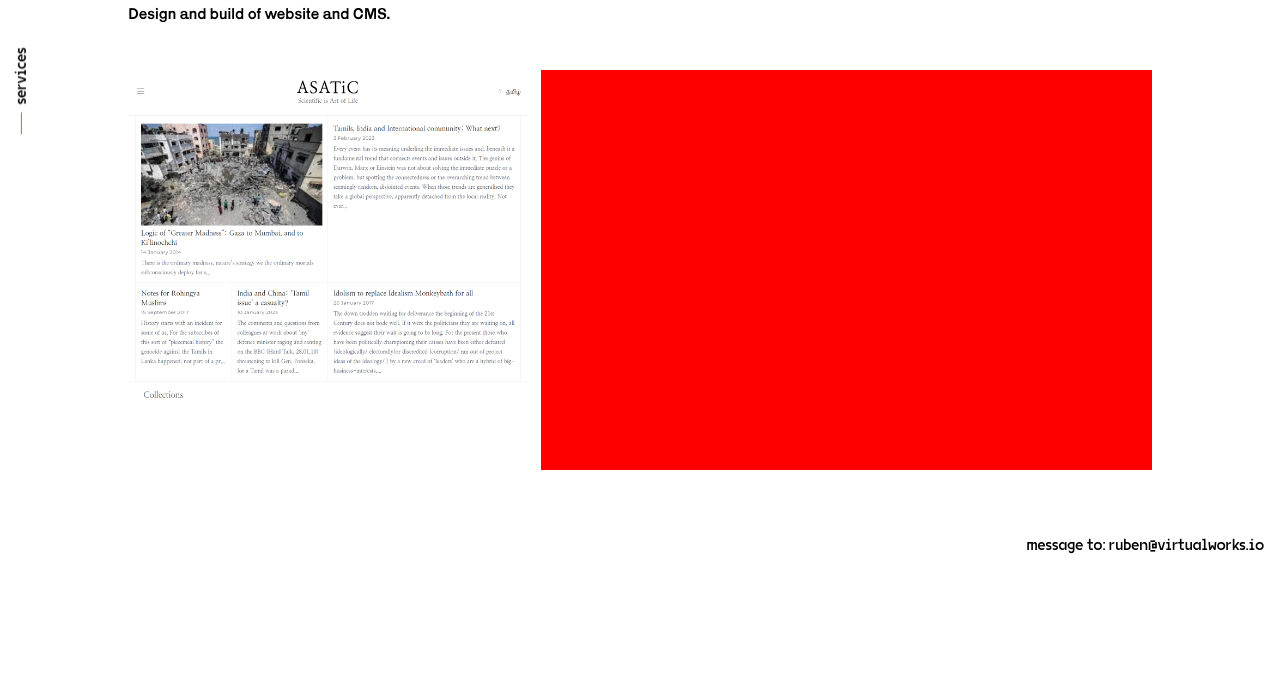
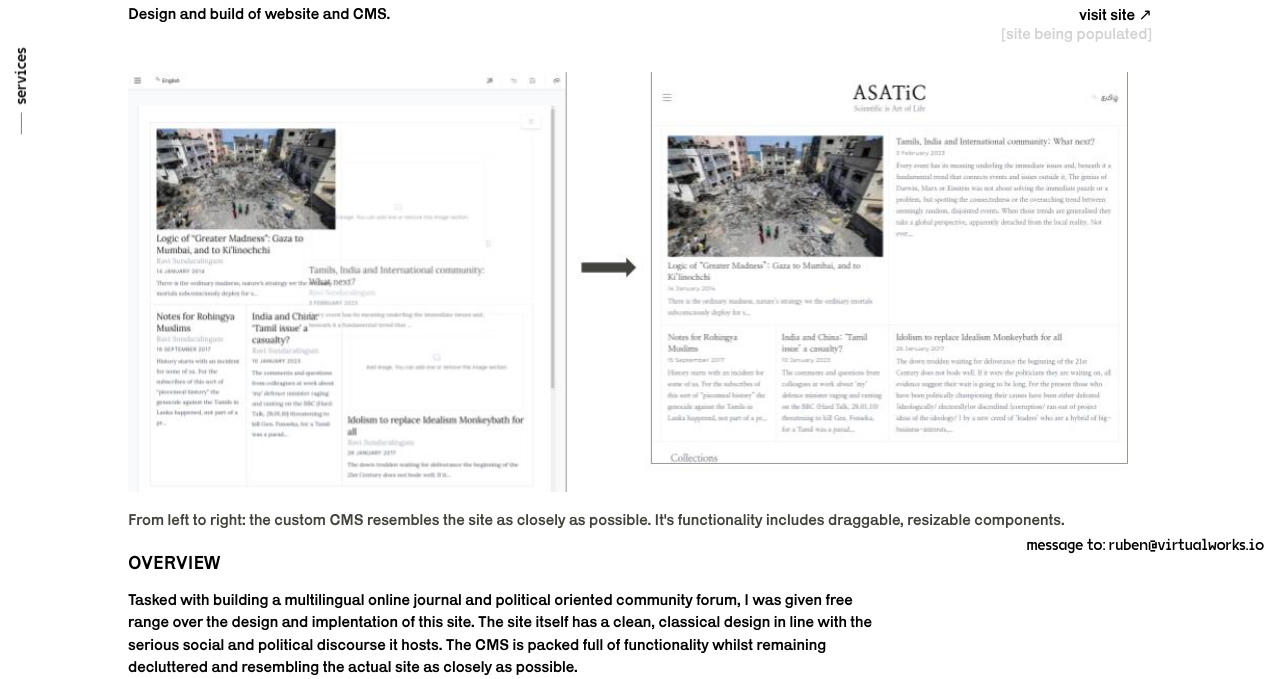
Before and after one commit to code-sanchu/my_portfolio-old, an Astro site: page /work/asatic in a window 1280 px wide. Shown: the part 229-908 px from the top of the page. Before the commit the page ends 800 px from the top, so only its background shows below. Built offline with nearby package versions, Linux system fonts and the light colour scheme; Astro itself is replaced by a stand-in of ours.

Commit message:
work asatic start

```diff
--- a/src/layouts/Layout.astro
+++ b/src/layouts/Layout.astro
@@ -26,5 +26,6 @@
 <style is:global>
   body {
     font-family: "VG", sans-serif;
+    /* color: rgba(44, 36, 33, 255); */
   }
 </style>
--- a/src/pages/index.astro
+++ b/src/pages/index.astro
@@ -4,10 +4,9 @@ import AnimatedBoxes from "../components/landing/AnimatedBoxes.astro";
 import GreetingText from "../components/landing/GreetingText.astro";
 ---
 
-<Layout title="Virtual works">
+<Layout>
   <main>
     <AnimatedBoxes />
     <GreetingText />
   </main>
 </Layout>
-pageTitle
--- a/src/pages/work/asatic.astro
+++ b/src/pages/work/asatic.astro
@@ -2,37 +2,66 @@
 import { Image } from "@astrojs/image/components";
 
 import Layout from "~layouts/Layout.astro";
+import HorizontalScrollContainer from "~components/HorizontalScrollContainer.astro";
 
-import frontend1 from "~images/work/asatic/frontend-1.png";
-import HorizontalScrollContainer from "~components/HorizontalScrollContainer.astro";
+import cmsToSite from "~images/work/asatic/Asatic-CMS-to-Site.jpg";
+// import cms1 from "~images/work/asatic/cms-dragging-landing-component.png";
+// TODO: add e.g. custom buiilt components (article editor); user feedback, status of documents.
+// ...user friendly default for ease of use (text + image summary); ease of use components (auto-fill button on landing)
 ---
 
 <Layout pageTitle="Asatic">
   <main>
     <div>
-      <div class="text-section header">
+      <div class="header">
         <h1>ASATiC</h1>
-        <p>Design and build of website and CMS.</p>
+        <div class="second-line">
+          <p>Design and build of website and CMS.</p>
+          <a href="https://asatic-frontend.vercel.app/"
+            >visit site ↗ <span>[site being populated]</span></a
+          >
+        </div>
       </div>
       <div class="first-image-section">
         <HorizontalScrollContainer>
           <div class="images-container">
             <div class="image-1-container">
-              <Image src={frontend1} fit="contain" alt="" format="avif" />
+              <Image src={cmsToSite} fit="contain" alt="" format="avif" />
             </div>
-            <div class="aa"></div>
           </div>
         </HorizontalScrollContainer>
+        <div class="caption">
+          From left to right: the custom CMS resembles the site as closely as
+          possible. It's functionality includes draggable, resizable components.
+        </div>
+      </div>
+      <div class="overview">
+        <h2>Overview</h2>
+        <p class="text-section">
+          Tasked with building a multilingual online journal and political
+          oriented community forum, I was given free range over the design and
+          implentation of this site. The site itself has a clean, classical
+          design in line with the serious social and political discourse it
+          hosts. The CMS is packed full of functionality whilst remaining
+          decluttered and resembling the actual site as closely as possible.
+        </p>
       </div>
     </div>
   </main>
 </Layout>
 
 <style>
-  .aa {
-    width: 4000px;
-    height: 400px;
-    background-color: red;
+  .overview {
+    margin-top: 1.5rem;
+    font-weight: 400;
+  }
+  .overview h2 {
+    font-weight: 400;
+    font-size: larger;
+    text-transform: uppercase;
+  }
+  .overview p {
+    margin-top: 1rem;
   }
   main {
     font-family: "KR", sans-serif;
@@ -43,23 +72,39 @@ import HorizontalScrollContainer from "~components/HorizontalScrollContainer.ast
     margin-top: 20vh;
     width: 80vw;
     max-width: 1200px;
-    /* display: flex; */
-    /* justify-content: center; */
   }
   .text-section {
     max-width: 768px;
     width: 768px;
+    line-height: 1.4rem;
   }
   .header h1 {
     font-weight: 400;
     font-size: 60px;
     letter-spacing: 2px;
   }
-  .header p {
+  .header .second-line {
     margin-top: 0.5rem;
+    display: flex;
+    justify-content: space-between;
+    gap: 0.5rem;
+  }
+  .header .second-line a {
+    position: relative;
+  }
+  .header .second-line a span {
+    position: absolute;
+    white-space: nowrap;
+    right: 0;
+    color: lightgray;
+    transform: translateY(calc(100% + 3px));
   }
   .first-image-section {
     margin-top: 3rem;
+  }
+  .first-image-section .caption {
+    margin-top: 0.5rem;
+    color: #43433eff;
   }
   .images-container {
     position: relative;
@@ -71,7 +116,7 @@ import HorizontalScrollContainer from "~components/HorizontalScrollContainer.ast
   }
   .first-image-section .image-1-container {
     position: relative;
-    width: 400px;
+    width: 1000px;
   }
   .first-image-section img {
     /* position: absolute; */
```
Also changed, not shown: src/images/work/asatic/Asatic-CMS-to-Site.jpg (added), src/images/work/asatic/cms-dragging-landing-component.png (added).
